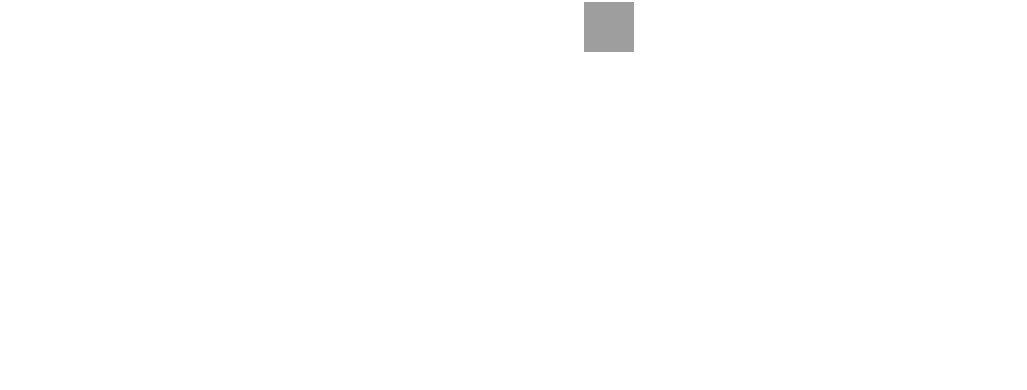
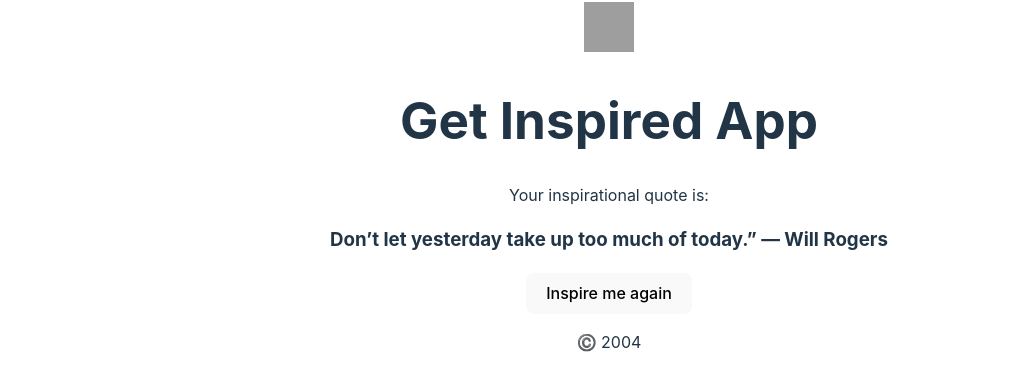
Before and after one commit to drbilll/react-things, a React (Vite) app: page / in a window 1280 px wide. Shown: the part 4133-4523 px from the top of the page, without its empty margins (31-1058 px from the left). Before the commit the page ends 4223 px from the top, so only its background shows below. Built offline with nearby package versions, Linux system fonts and the light colour scheme; grey boxes are pictures that could not be loaded.

Commit message:
commit 09-UI-as-a-Tree

```diff
--- a/src/App.jsx
+++ b/src/App.jsx
@@ -1,8 +1,11 @@
 
 import './App.css'
 import Bio from './Bio'
+import Copyright from './Copyright'
+import FancyText from './FancyText'
 import Gallery from './Gallery'
 import GetImageURL from './GetImageURL'
+import InspirationGenerator from './InspirationGenerator'
 import List from './List'
 import PackingList from './PackingList'
 import Profile1 from './Profile1'
@@ -50,6 +53,13 @@ function App() {
       }} />
       </div>
 
+      <div>
+      <FancyText title text="Get Inspired App" />
+      <InspirationGenerator>
+        <Copyright year={2004} />
+      </InspirationGenerator>
+      </div>
+
     </>
   )
 }
--- /dev/null
+++ b/src/Copyright.jsx
@@ -0,0 +1,3 @@
+export default function Copyright({year}) {
+    return <p className='small'>©️ {year}</p>;
+  }
--- /dev/null
+++ b/src/FancyText.jsx
@@ -0,0 +1,5 @@
+export default function FancyText({title, text}) {
+    return title
+      ? <h1 className='fancy title'>{text}</h1>
+      : <h3 className='fancy cursive'>{text}</h3>
+  }
--- /dev/null
+++ b/src/InspirationGenerator.jsx
@@ -0,0 +1,18 @@
+import * as React from 'react';
+import quotes from './quotes';
+import FancyText from './FancyText';
+
+export default function InspirationGenerator({children}) {
+  const [index, setIndex] = React.useState(0);
+  const quote = quotes[index];
+  const next = () => setIndex((index + 1) % quotes.length);
+
+  return (
+    <>
+      <p>Your inspirational quote is:</p>
+      <FancyText text={quote} />
+      <button onClick={next}>Inspire me again</button>
+      {children}
+    </>
+  );
+}
--- /dev/null
+++ b/src/quotes.jsx
@@ -0,0 +1,6 @@
+
+export default [
+    "Don’t let yesterday take up too much of today.” — Will Rogers",
+    "Ambition is putting a ladder against the sky.",
+    "A joy that's shared is a joy made double.",
+    ];
```
